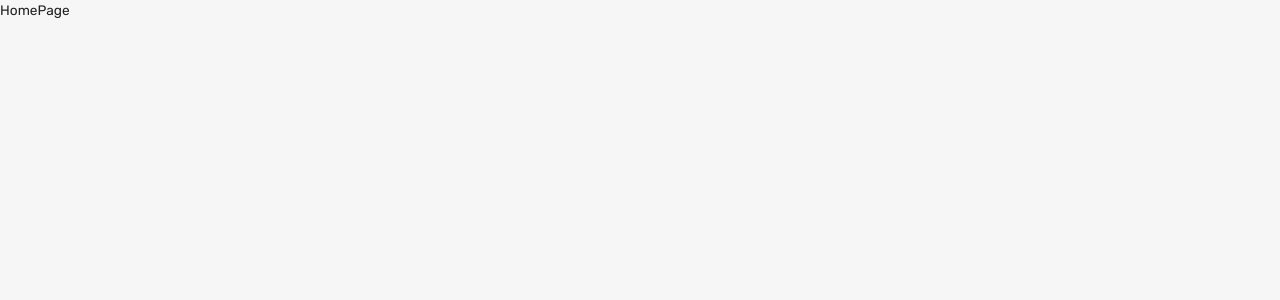
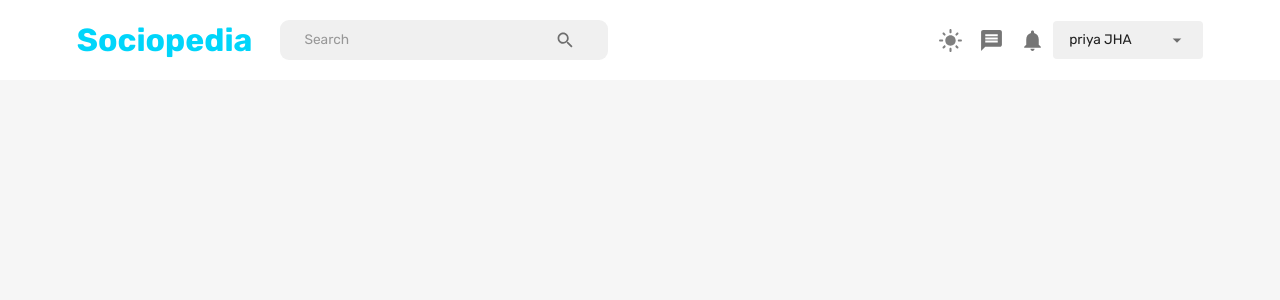
Before and after one commit to mikasa-404/social-media-fullstack, a React (Create React App) app in the folder client/: page /home in a window 1280 px wide. Shown: the top 300 px of the page. Built offline with nearby package versions, Linux system fonts and the light colour scheme.

Commit message:
navbar added

```diff
--- /dev/null
+++ b/client/src/components/FlexBetween.jsx
@@ -0,0 +1,10 @@
+import { Box } from "@mui/material";
+import {styled} from "@mui/system";
+
+const FlexBetween= styled(Box)({
+    display: "flex",
+    justifyContent:"space-between",
+    alignItems:"center",
+})
+
+export default FlexBetween;
--- a/client/src/scenes/homePage/index.jsx
+++ b/client/src/scenes/homePage/index.jsx
@@ -1,8 +1,12 @@
 import React from 'react'
+import Navbar from 'scenes/navbar'
+import { Box } from '@mui/material'
 
 const HomePage = () => {
   return (
-    <div>HomePage</div>
+    <Box>
+      <Navbar/>
+    </Box>
   )
 }
 
--- a/client/src/scenes/navbar/index.jsx
+++ b/client/src/scenes/navbar/index.jsx
@@ -1,9 +1,204 @@
-import React from 'react'
+import React, { useState } from "react";
+import {
+  Box,
+  IconButton,
+  InputBase,
+  Typography,
+  Select,
+  MenuItem,
+  FormControl,
+  useTheme,
+  useMediaQuery,
+  InputLabel,
+} from "@mui/material";
+import {
+  Search,
+  Message,
+  DarkMode,
+  LightMode,
+  Notifications,
+  Help,
+  Menu,
+  Close,
+} from "@mui/icons-material";
+import { useDispatch, useSelector } from "react-redux";
+import { setMode, setLogout } from "state";
+import { useNavigate } from "react-router-dom";
+import FlexBetween from "components/FlexBetween";
 
 const Navbar = () => {
+  const [isMobileMenuToggled, setIsMobileMenuToggled] = useState(false);
+  const isNonMobileScreens = useMediaQuery("(min-width: 1000px)");
+  const dispatch = useDispatch();
+  const navigate = useNavigate();
+
+  const user = useSelector((state) => state?.user);
+  const fullName = user ? `${user.firstName} ${user.lastName}` : "Fake Name";
+
+  //theme colors
+  const theme = useTheme();
+  const neutralLight = theme.palette.neutral.light;
+  const dark = theme.palette.neutral.dark;
+  const background = theme.palette.background.default;
+  const primaryLight = theme.palette.primary.light;
+  const alt = theme.palette.background.alt;
+
   return (
-    <div>Navbar</div>
-  )
-}
+    <FlexBetween padding="1rem 6%" backgroundColor={alt}>
+      {/* LEFT PORTION */}
+      <FlexBetween gap="1.75rem">
+        <Typography
+          fontWeight="bold"
+          fontSize="clamp(1rem, 2rem, 2.25rem)"
+          color="primary"
+          onClick={() => navigate("/home")}
+          sx={{
+            "&:hover": {
+              color: primaryLight,
+              cursor: "pointer",
+            },
+          }}
+        >
+          Sociopedia
+        </Typography>
+        {/* only show search box on non mobile screen */}
+        {isNonMobileScreens && (
+          <FlexBetween
+            backgroundColor={neutralLight}
+            borderRadius="9px"
+            gap="3rem"
+            padding="0.1rem 1.5rem"
+          >
+            <InputBase placeholder="Search" />
+            <IconButton>
+              <Search />
+            </IconButton>
+          </FlexBetween>
+        )}
+      </FlexBetween>
 
-export default Navbar
+      {/* RIGHTPORTION */}
+      {isNonMobileScreens ? (
+        // right menu for desktop
+        <FlexBetween>
+          <IconButton onClick={() => dispatch(setMode())}>
+            {theme.palette.mode === "dark" ? (
+              <DarkMode sx={{ fontSize: "25px" }} />
+            ) : (
+              <LightMode sx={{ color: "grey", fontSize: "25px" }} />
+            )}
+          </IconButton>
+
+          <IconButton>
+            <Message sx={{ fontSize: "25px" }} />
+          </IconButton>
+          <IconButton>
+            <Notifications sx={{ fontSize: "25px" }} />
+          </IconButton>
+          <FormControl variant="standard" value={fullName}>
+            <Select
+              value={fullName}
+              sx={{
+                backgroundColor: neutralLight,
+                width: "150px",
+                borderRadius: "0.25rem",
+                p: "0.25rem 1rem",
+                "& .MuiSvgIcon-root": {
+                  pr: "0.25rem",
+                  width: "3rem",
+                },
+                "& .MuiSelect-select:focus": {
+                  backgroundColor: neutralLight,
+                },
+              }}
+              input={<InputBase />}
+            >
+              <MenuItem value={fullName}>
+                <Typography>{fullName}</Typography>
+              </MenuItem>
+              <MenuItem onClick={() => dispatch(setLogout())}>Log Out</MenuItem>
+            </Select>
+          </FormControl>
+        </FlexBetween>
+      ) : (
+        //right menu for mobile
+        <FlexBetween>
+          <IconButton
+            onClick={() => setIsMobileMenuToggled(!isMobileMenuToggled)}
+          >
+            <Menu />
+          </IconButton>
+        </FlexBetween>
+      )}
+      {isMobileMenuToggled && !isNonMobileScreens && (
+        <Box
+          position="fixed"
+          right="0"
+          bottom="0"
+          height="100%"
+          zIndex="10"
+          maxWidth="500px"
+          minWidth="300px"
+          backgroundColor={background}
+        >
+          <Box display="flex" justifyContent="flex-end" p="1rem">
+            <IconButton
+              onClick={() => setIsMobileMenuToggled(!isMobileMenuToggled)}
+            >
+              <Close />
+            </IconButton>
+            </Box>
+            <FlexBetween
+              display="flex"
+              flexDirection="column"
+              justifyContent="center"
+              alignItems="center"
+              gap="3rem"
+            >
+              <IconButton
+                onClick={() => dispatch(setMode())}
+                sx={{ fontSize: "25px" }}
+              >
+                {theme.palette.mode === "dark" ? (
+                  <DarkMode sx={{ fontSize: "25px" }} />
+                ) : (
+                  <LightMode sx={{ color: dark, fontSize: "25px" }} />
+                )}
+              </IconButton>
+              <Message sx={{ fontSize: "25px" }} />
+              <Notifications sx={{ fontSize: "25px" }} />
+              <Help sx={{ fontSize: "25px" }} />
+              <FormControl variant="standard" value={fullName}>
+                <Select
+                  value={fullName}
+                  sx={{
+                    backgroundColor: neutralLight,
+                    width: "150px",
+                    borderRadius: "0.25rem",
+                    p: "0.25rem 1rem",
+                    "& .MuiSvgIcon-root": {
+                      pr: "0.25rem",
+                      width: "3rem",
+                    },
+                    "& .MuiSelect-select:focus": {
+                      backgroundColor: neutralLight,
+                    },
+                  }}
+                  input={<InputBase />}
+                >
+                  <MenuItem value={fullName}>
+                    <Typography>{fullName}</Typography>
+                  </MenuItem>
+                  <MenuItem onClick={() => dispatch(setLogout())}>
+                    Log Out
+                  </MenuItem>
+                </Select>
+              </FormControl>
+            </FlexBetween>
+          </Box>
+      )}
+    </FlexBetween>
+  );
+};
+
+export default Navbar;
--- a/client/src/state/index.js
+++ b/client/src/state/index.js
@@ -2,7 +2,10 @@
 
 const initialState = {
   mode: "light",
-  user: null,
+   user: {
+    firstName: "priya",
+    lastName: "JHA"
+  },
   token: null,
   posts: [],
 };
```
Also changed, not shown: client/src/App.js (+3 -6 lines).
